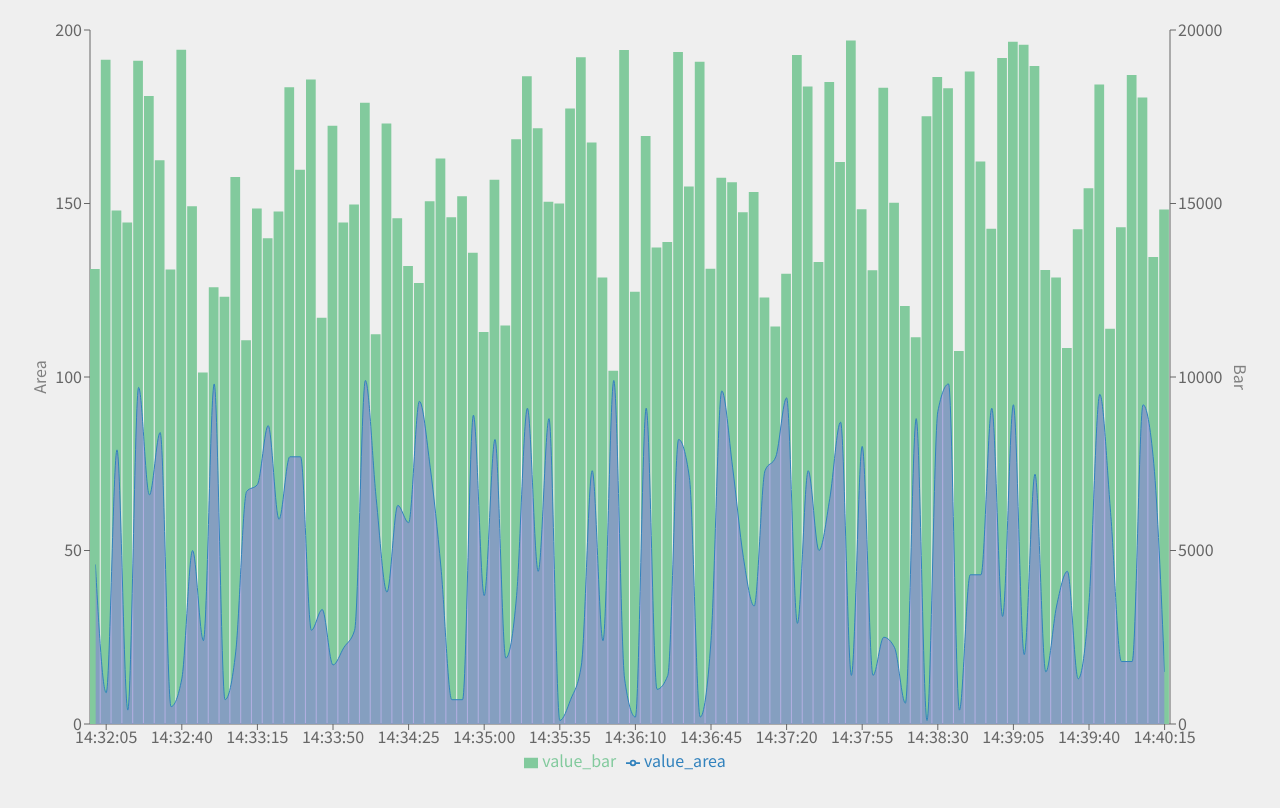
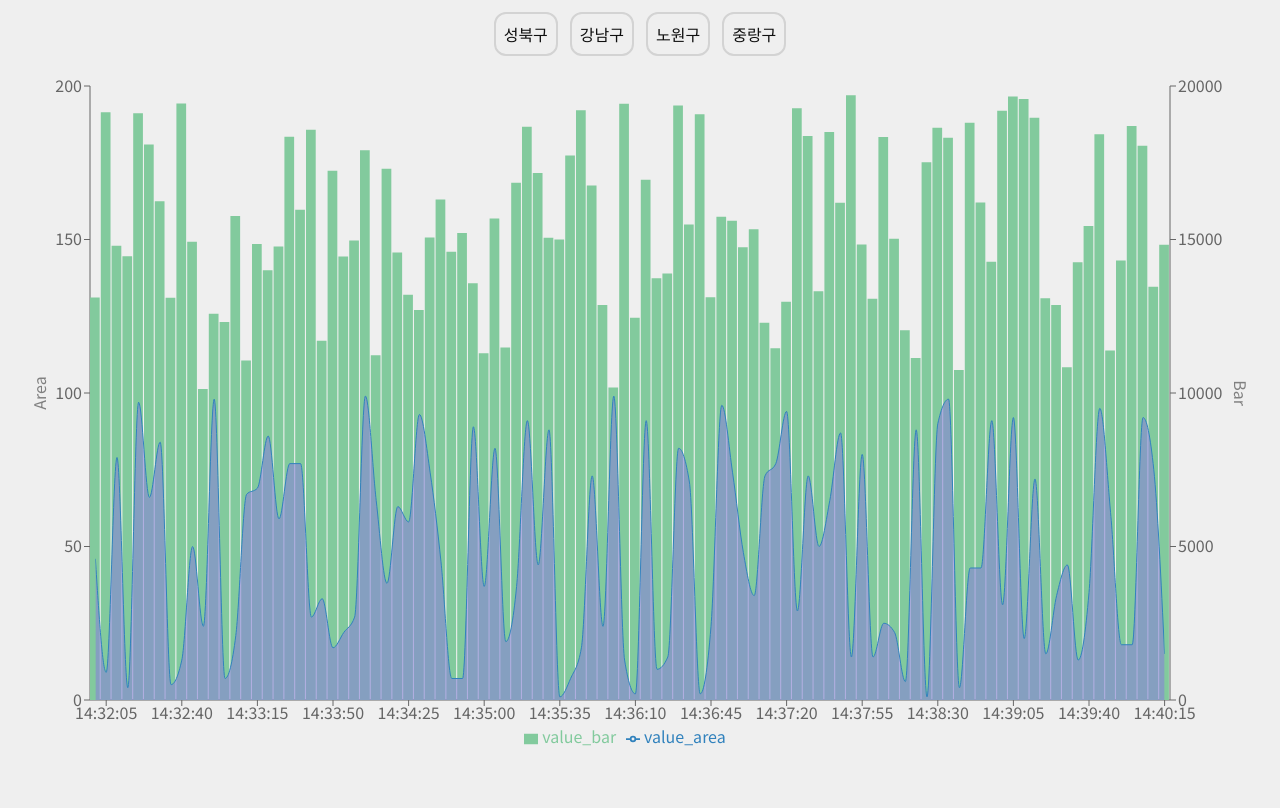
Before and after one commit to salmontaker/area-info, a React (Create React App) app: page / in a window 1280 px wide. Shown: the top 808 px of the page. Built offline with nearby package versions, Linux system fonts and the light colour scheme.

Commit message:
feat: 필터링 기능 구현

```diff
--- /dev/null
+++ b/src/components/TimeSeriesChart.styled.ts
@@ -0,0 +1,18 @@
+import styled from 'styled-components'
+
+import colors from '../styles/constants/colors'
+import { flex } from '../styles/constants/flex'
+
+export const ButtonWrapper = styled.div`
+  ${flex.flexCenter}
+  margin-top: 12px;
+  gap: 12px;
+`
+
+export const Button = styled.button<{ $isSelected: boolean }>`
+  border: 2px solid lightgray;
+  border-color: ${({ $isSelected }) => ($isSelected ? colors.selectedColor : '')};
+  border-radius: 12px;
+  padding: 8px;
+  cursor: pointer;
+`
--- a/src/components/TimeSeriesChart.tsx
+++ b/src/components/TimeSeriesChart.tsx
@@ -3,6 +3,7 @@ import {
   ComposedChart,
   Area,
   Bar,
+  Cell,
   XAxis,
   YAxis,
   Tooltip,
@@ -14,19 +15,40 @@ import CustomToolTip from './CustomTooltip'
 import { DataContext } from '../context/DataContext'
 import { useCustomContext } from '../hooks/useCustomContext'
 import { AreaData } from '../service/DataService'
+import colors from '../styles/constants/colors'
+
+import * as S from './TimeSeriesChart.styled'
 
 function TimeSeriesChart() {
-  const [data, setData] = useState<AreaData[]>([])
+  const [areaData, setAreaData] = useState<AreaData[]>([])
   const { dataService } = useCustomContext(DataContext)
 
+  const [areaId, setId] = useState<string[]>([])
+  const [selectedId, setSelectedId] = useState('')
+
+  const toggleId = (id: string) => {
+    setSelectedId(selectedId === id ? '' : id)
+  }
+
   useEffect(() => {
-    setData(dataService.getData())
+    const data = dataService.getData()
+
+    setAreaData(data)
+    setId(Array.from(new Set(data.map((item) => item.id))))
   }, [])
 
   return (
-    <ResponsiveContainer>
+    <>
+      <S.ButtonWrapper>
+        {areaId.map((id) => (
+          <S.Button key={id} $isSelected={id === selectedId} onClick={() => toggleId(id)}>
+            {id}
+          </S.Button>
+        ))}
+      </S.ButtonWrapper>
+      <ResponsiveContainer height="90%">
         <ComposedChart
-        data={data}
+          data={areaData}
           margin={{
             top: 30,
             right: 50,
@@ -47,12 +69,28 @@ function TimeSeriesChart() {
             orientation="right"
             yAxisId="right"
           />
-        <Tooltip content={<CustomToolTip />} />
+          <Tooltip content={<CustomToolTip />} cursor={false} />
           <Legend />
-        <Bar barSize={30} dataKey="value_bar" fill="#82ca9d" yAxisId="right" />
-        <Area dataKey="value_area" fill="#8884d8" type="monotone" yAxisId="left" />
+          <Bar
+            barSize={30}
+            dataKey="value_bar"
+            fill={colors.barColor}
+            yAxisId="right"
+            onClick={(data: AreaData) => {
+              toggleId(data.id)
+            }}
+          >
+            {areaData.map((item, index) => (
+              <Cell
+                key={index}
+                fill={item.id === selectedId ? colors.selectedColor : colors.barColor}
+              />
+            ))}
+          </Bar>
+          <Area dataKey="value_area" fill={colors.areaColor} type="monotone" yAxisId="left" />
         </ComposedChart>
       </ResponsiveContainer>
+    </>
   )
 }
 
```
Lines whose indentation alone changed are shown as unchanged.
